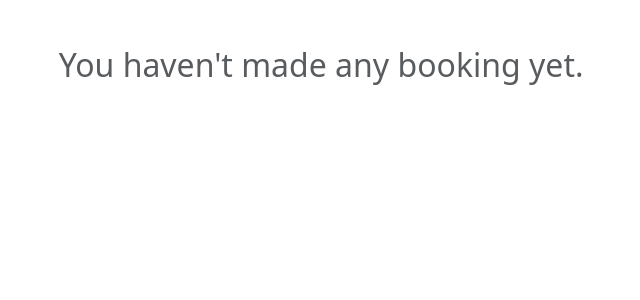
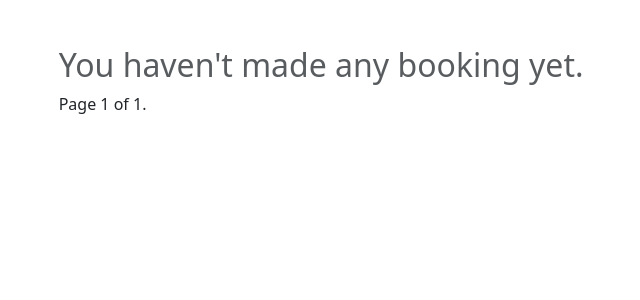
Before and after one commit to zhan-py/pumpking-tutoring, a Django app: page /dashboard/ in a window 1280 px wide. Shown: the part 256-556 px from the top of the page, without its empty margins (60-700 px from the left). Run offline with Django 5.2, Linux system fonts and the light colour scheme; a user stored in the database is signed in; data comes from the database, SQL or seed files in the repository.

Commit message:
added pagination

```diff
--- a/userprofile/templates/userprofile/dashboard.html
+++ b/userprofile/templates/userprofile/dashboard.html
@@ -36,7 +36,7 @@
             </tr>
           </thead>
           <tbody>
-            {% for booking in  request.user.bookings_received.all %}
+            {% for booking in page.object_list %}
               <tr>
                 <th scope="row" class="align-middle">{{ forloop.counter }}</th>
                 <td class="align-middle"><img class="rounded-circle account-img" src="{{ booking.tutee.userprofile.image.url }}" style="width: 40px; height: 40px;"/>
@@ -88,7 +88,7 @@
             </tr>
           </thead>
           <tbody>
-            {% for booking in  request.user.bookings_made.all %}
+            {% for booking in page.object_list %}
               <tr>
                 <th scope="row" class="align-middle">{{ forloop.counter }}</th>
                 <td class="align-middle"><img class="rounded-circle account-img" src="{{ booking.tutor.userprofile.image.url }}" style="width: 40px; height: 40px;"/>
@@ -108,4 +108,24 @@
     </div>
   {% endif %}
 
+  <div class="container col-lg-10">
+    <div class="pagination">
+      <span class="step-links">
+        {% if page.has_previous %}
+          <a href="?page=1">&laquo; first</a>
+          <a href="?page={{ page.previous_page_number }}">previous</a>
+        {% endif %}
+
+        <span class="current">
+          Page {{ page.number }} of {{ page.paginator.num_pages }}.
+        </span>
+
+        {% if page.has_next %}
+          <a href="?page={{ page.next_page_number }}">next</a>
+          <a href="?page={{ page.paginator.num_pages }}">last &raquo;</a>
+        {% endif %}
+      </span>
+    </div>
+  </div>
+
 {% endblock %}
--- a/userprofile/views.py
+++ b/userprofile/views.py
@@ -6,11 +6,25 @@ from notification.utilities import create_notification
 from notification.models import Notification
 from .forms import UserUpdateForm, ProfileUpdateForm, TuteeProfileUpdateForm
 from django.contrib import messages
+from django.core.paginator import Paginator, EmptyPage
 
 
 @login_required
 def dashboard(request):
-  return render(request, 'userprofile/dashboard.html', {'userprofile': request.user.userprofile})
+  if request.user.userprofile.is_tutor:
+    bookings = request.user.bookings_received.all()
+  else:
+    bookings = request.user.bookings_made.all()
+
+  items_per_page = 10
+  paginator = Paginator(bookings, items_per_page)
+  page_number = request.GET.get('page', 1)
+  try:
+    page = paginator.page(page_number)
+  except EmptyPage:
+    page = paginator.page(paginator.num_pages)
+
+  return render(request, 'userprofile/dashboard.html', {'userprofile': request.user.userprofile, 'page': page})
 
 
 @login_required
```
